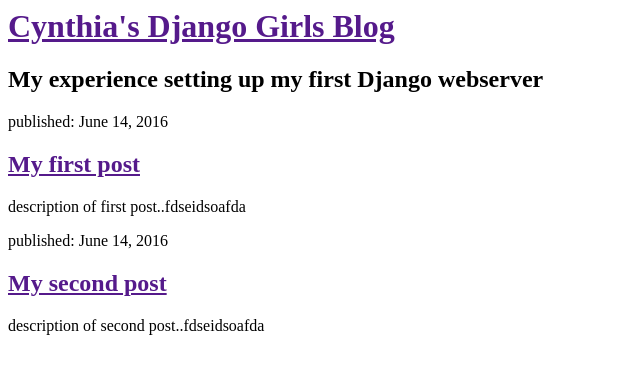
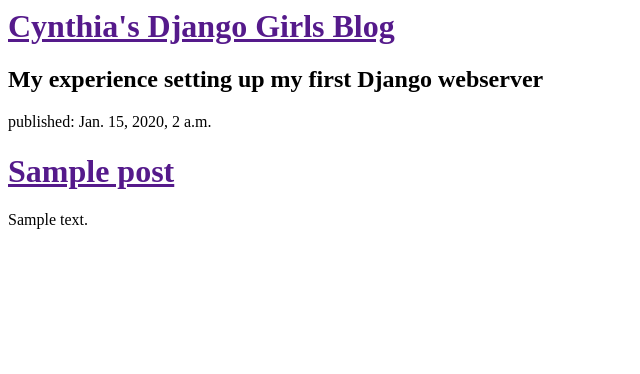
Before and after one commit to cynthiamah/my-first-blog, a Django app: template blog/templates/blog/post_list.html in a window 1280 px wide. Shown: the top 374 px of the page, without its empty margins (0-640 px from the left). Run offline with Django 3.2, Linux system fonts and the light colour scheme; the template is opened without the code that fills it: values that come from a table or form of the project are taken from there, others are empty; tables that the repository leaves empty hold one stand-in row (values such as "Sample post").

Commit message:
fixed but in views.py and added posts to post_list.html

```diff
--- a/blog/templates/blog/post_list.html
+++ b/blog/templates/blog/post_list.html
@@ -7,15 +7,12 @@
             <h1><a href="">Cynthia's Django Girls Blog</a></h1>
             <h2>My experience setting up my first Django webserver</h2>
         </div>
+        {% for post in posts %}
         <div>
-            <p>published: June 14, 2016</p>
-            <h2><a href ="">My first post</a></h2>
-            <p>description of first post..fdseidsoafda</p>
+            <p>published: {{ post.published_date }}</p>
+            <h1><a href="">{{ post.title }}</a></h1>
+            <p>{{ post.text|linebreaksbr }}</p>
         </div>
-        <div>
-            <p>published: June 14, 2016</p>
-            <h2><a href="">My second post</a></h2>
-            <p>description of second post..fdseidsoafda</p>
-        </div>
+        {% endfor %}
     </body>
 </html>
--- a/blog/views.py
+++ b/blog/views.py
@@ -4,5 +4,6 @@
 
 # Create your views here.
 def post_list(request):
-    posts = Post.objects.filter(published_date__lte=timezone.now()).order_by('published_date')
-    return render(request, 'blog/post_list.html',{'posts': posts})
+    posts = Post.objects.filter(
+        published_date__lte=timezone.now()).order_by('published_date')
+    return render(request, 'blog/post_list.html', {'posts': posts})
```
